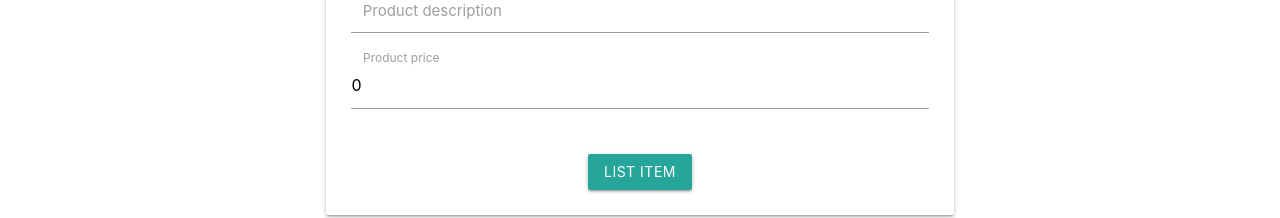
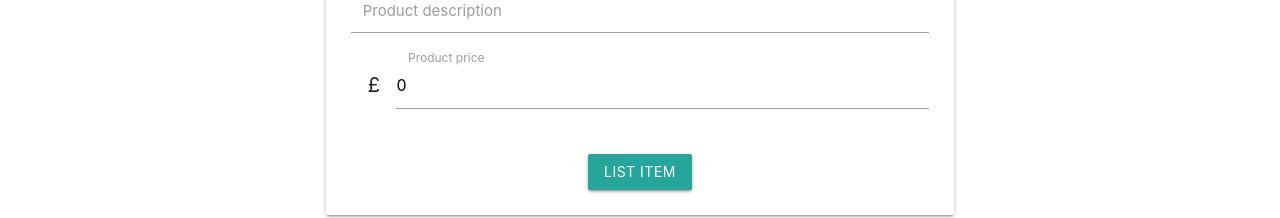
Before and after one commit to TimCPB/Nah-Mazon, a React (Create React App) app: page / in a window 1280 px wide. Shown: the part 401-619 px from the top of the page. Built offline with nearby package versions, Linux system fonts and the light colour scheme.

Commit message:
Added prefix for price input with £ sign

```diff
--- a/src/Form.js
+++ b/src/Form.js
@@ -56,6 +56,7 @@ class Form extends React.Component {
                         </div>
 
                         <div className="input-field col s6">
+                            <span className="prefix" style={{ fontSize: "20px" }}>£</span>
                             <input type="number" value={this.state.price} onChange={this.myPriceHandler} placeholder="price" id="product_price" className="validate" />
                             <label htmlFor="product_price">Product price</label>
                         </div>
```
